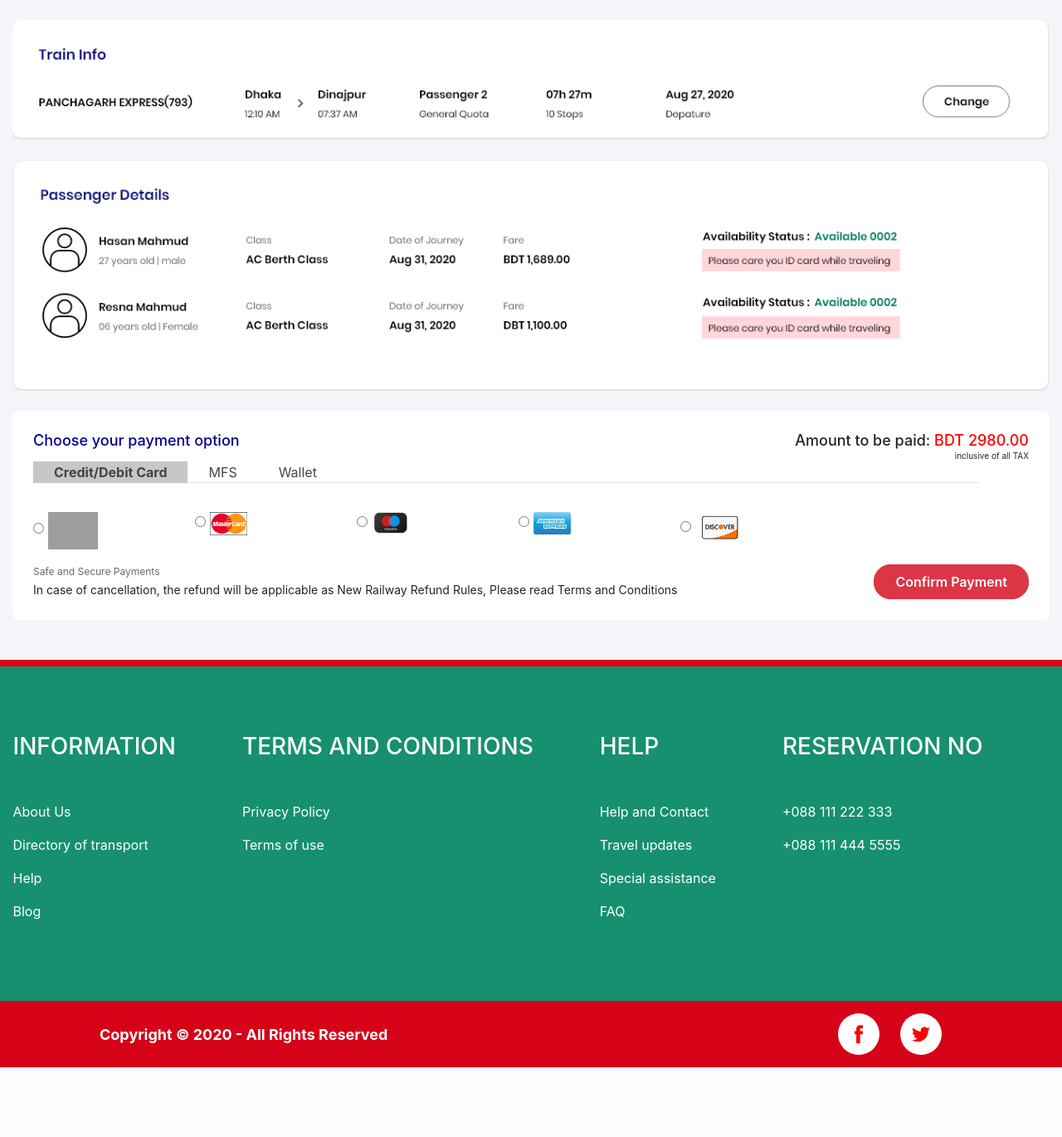
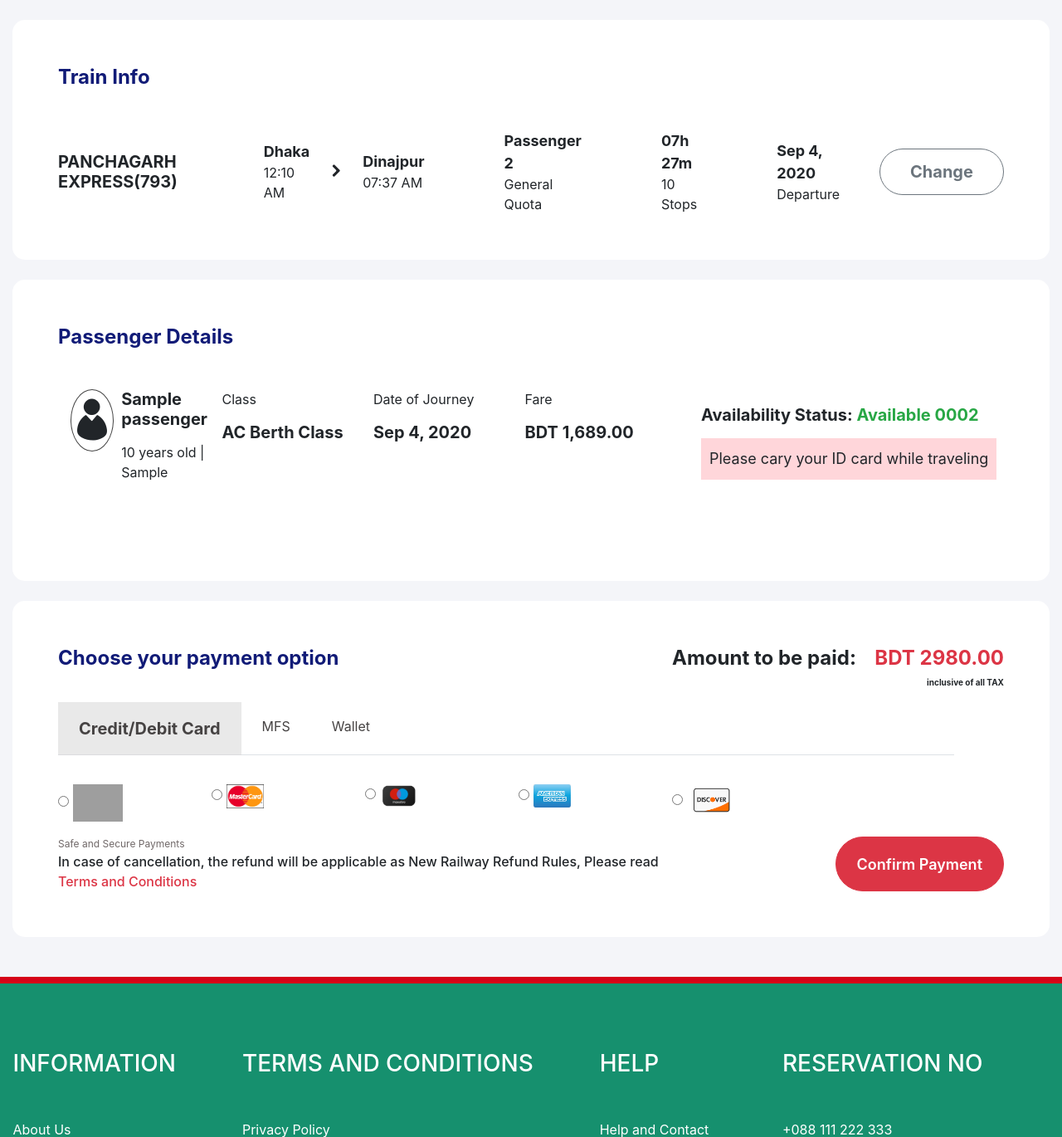
Before and after one commit to plaboncosta/web_ticket_prototype, a PHP site: page /payment.php in a window 1280 px wide. Shown: the top 1370 px of the page at 83% size. Before the commit the page ends 1286 px from the top, so only its background shows below. Run offline with PHP 8.4, Linux system fonts and the light colour scheme; a user stored in the database is signed in; data comes from the database, SQL or seed files in the repository; tables that the repository leaves empty hold one stand-in row (values such as "Sample post"); some web fonts are replaced; grey boxes are pictures that could not be loaded.

Commit message:
passenger info save"

```diff
--- a/assets/css/payment.css
+++ b/assets/css/payment.css
@@ -1,16 +1,65 @@
-.train-info, passenger-info, .footer-area {
+.ui-payment-container .train-info, passenger-info, .footer-area {
     width: 100%;
     }
 
-.train-info img, .passenger-info img, .footer-area img {
+.ui-payment-container .train-info img, .passenger-info img, .footer-area img {
     width: 100%;
     }
 
-.bank-info {
+.ui-payment-container .bank-info,
+.ui-payment-container .train-info{
     background-color: #fff;
-    border-radius: 8px;
-    padding: 25px;
+    border-radius: 15px;
+    padding: 55px;
     }
+
+.ui-payment-container .train-info button{
+    padding: 12px;
+    width: 150px;
+    font-size: 20px;
+    font-weight: 700;
+    border-radius: 30px;
+    }
+
+.ui-payment-container .train-info i{font-size: 24px}
+.ui-payment-container .train-info .ui-top{
+    font-size: 18px;
+    }
+
+.ui-payment-container .train-info .bg-pink{
+    background: #ffd6da;
+    height: 50px;
+    width: max-content;
+    display: flex;
+    align-items: center;
+    padding: 10px;
+    }
+
+.ui-payment-container .train-info .bg-pink p{
+    font-size: 18px;
+    margin: 0
+    }
+
+.ui-payment-container .train-info .col-md-4  h4,
+.ui-payment-container .train-info .col-md-8 .d-flex h4{
+    font-size: 20px;
+    }
+
+.ui-payment-container .ui-avatar i{
+    font-size: 50px;
+    }
+
+.ui-payment-container .ui-avatar{
+    width: 75px;
+    height: 75px;
+    display: flex;
+    margin-right: 5%;
+    border-radius: 50%;
+    align-items: center;
+    border: 1px solid #444;
+    justify-content: center;
+    }
+
 
 .bank-info-header > h5 {
     color: #00008c;
@@ -43,9 +92,10 @@
     }
 
 .bank-info-body ul li a.active {
-    background-color: #c7c7c7;
-    padding: 3px 25px;
+    background-color: rgba(218, 218, 218, 0.58);
+    padding: 20px 25px;
     font-weight: bold;
+    font-size: 20px;
     }
 
 .bank-info-body ul li a:hover {
@@ -63,12 +113,15 @@
     }
 
 .bank-info-footer .condition {
-    font-size: 14px;
+    font-size: 16px;
+    font-weight: 500;
     }
 
 .bank-info-footer .confirm-payment {
-    padding: 8px 25px;
+    padding: 13px 25px;
     font-weight: 600;
+    font-size: 18px;
+    border-radius: 50px !important;
     }
 
 
@@ -174,3 +227,8 @@
     color: #fff;
     background-color: #05533e;
     }
+
+.ui-payment-container .ui-header{
+    color: #111b77;
+    margin-bottom: 3.5%;
+    }
--- a/payment.php
+++ b/payment.php
@@ -1,3 +1,43 @@
+<?php
+include 'config.php';
+session_start();
+
+// Create connection
+$conn = new mysqli($servername, $username, $password, $dbname);
+// Check connection
+if($conn->connect_error){
+    die("Connection failed: " . $conn->connect_error);
+}
+
+$id = $_SESSION['ticket_search_insert_id'];
+
+/* Fetch Search Ticket Data */
+$sql           = "select * from ticket_search where id = '$id';";
+$result        = $conn->query($sql);
+$ticket_search = '';
+
+if($result->num_rows > 0){
+    while($row = $result->fetch_assoc()){
+        $ticket_search = $row;
+    }
+}
+
+$total_passenger = (!empty($ticket_search['passenger_no']) ? $ticket_search['passenger_no'] : 0) +
+                   (!empty($ticket_search['child_no']) ? $ticket_search['child_no'] : 0);
+
+/* Fetch Passenger Data */
+$sql_two        = "select * from passengers where search_id = '$id'";
+$result_two     = $conn->query($sql_two);
+$passenger_info = array();
+
+if($result_two->num_rows > 0){
+    while($row = $result_two->fetch_assoc()){
+        array_push($passenger_info, $row);
+    }
+}
+
+?>
+
 <!DOCTYPE html>
 <html lang="en">
 <head>
@@ -16,34 +56,71 @@
 <!-- Wrapper Defined -->
 <div id="wrapper">
 
-    <div class="row mx-0 px-0 mb-5">
+    <div class="row mx-0 px-0 mb-5 ui-payment-container">
         <div class="col-md-12 pt-4">
             <!--  Train info  -->
-            <div class="train-info">
-                <img src="./assets/images/payment-page-train-info.png" alt="">
-            </div>
+            <?php include 'train-info.php'; ?>
         </div>
-
         <div class="col-md-12 pt-4">
             <!--  Passenger info  -->
-            <div class="passenger-info">
-                <img src="./assets/images/payment-page-passenger-details.png" alt="">
+            <!--  Train info  -->
+            <div class="train-info bg-white shadowCustom">
+                <h4 class="ui-header mb-5"><b>Passenger Details</b></h4>
+                <div>
+                    <?php foreach($passenger_info as $key => $item){ ?>
+                        <div class="d-flex align-items-center <?php echo $key == 0 ? 'mb-5' : '' ?>">
+                            <div class="col-md-8">
+                                <div class="d-flex justify-content-between">
+                                    <div class="w-50 d-flex">
+                                        <div class="ui-avatar"><i class="icofont-user-alt-2"></i></div>
+                                        <div>
+                                            <h4 class="mb-3"><b><?php echo !empty($item['name']) ?
+                                                        $item['name'] : '' ?></b></h4>
+                                            <p><span><?php echo !empty($item['age']) ? $item['age'] : '' ?> years old | <?php echo !empty($item['gender']) ?
+                                                        $item['gender'] : '' ?></span></p>
+                                        </div>
+                                    </div>
+                                    <div class="w-50">
+                                        <p><span>Class</span></p>
+                                        <h4><b>AC Berth Class</b></h4>
+                                    </div>
+                                    <div class="w-50">
+                                        <p><span>Date of Journey</span></p>
+                                        <h4><b><?php echo !empty($ticket_search['date']) ? date("M j, Y",
+                                                                                                strtotime($ticket_search['date'])) :
+                                                    '' ?></b></h4>
+                                    </div>
+                                    <div class="w-50">
+                                        <p><span>Fare</span></p>
+                                        <h4><b>BDT 1,689.00</b></h4>
+                                    </div>
+                                </div>
+                            </div>
+                            <div class="col-md-4">
+                                <div><h4 class="mb-3"><b>Availability Status: </b><b class="text-success">Available
+                                            0002</b></h4></div>
+                                <div class="bg-pink"><p>Please cary your ID card while traveling</p></div>
+                            </div>
+                        </div>
+                    <?php } ?>
+                </div>
             </div>
         </div>
         <div class="col-md-12 pt-4">
             <!--  Bank info  -->
-            <div class="bank-info">
+            <div class="bank-info shadowCustom">
                 <div class="bank-info-header d-flex justify-content-between">
-                    <h5>Choose your payment option</h5>
+                    <h4 class="ui-header"><b>Choose your payment option</b></h4>
                     <div class="bank-info-header-right">
-                        <h5 class="mb-0">Amount to be paid: <span>BDT 2980.00</span></h5>
-                        <span class="d-block text-right">inclusive of all TAX</span>
+                        <h4 class="mb-0"><b>Amount to be paid:</b> <span
+                                    class="font-weight-bold text-danger ml-3">BDT 2980.00</span></h4>
+                        <span class="d-block text-right font-weight-bold mt-2">inclusive of all TAX</span>
                     </div>
                 </div>
                 <div class="bank-info-body">
-                    <ul class="nav nav-tabs">
+                    <ul class="nav nav-tabs py-3">
                         <li class="active"><a class="active" data-toggle="tab" href="#card">Credit/Debit
-                            Card</a></li>
+                                Card</a></li>
                         <li><a data-toggle="tab" href="#mfs">MFS</a></li>
                         <li><a data-toggle="tab" href="#wallet">Wallet</a></li>
                     </ul>
@@ -119,8 +196,7 @@
                         <div class="col-md-8">
                             <span class="safe-secure-payments">Safe and Secure Payments</span>
                             <span class="condition">In case of cancellation, the refund will be applicable as
-                                New Railway
-                            Refund Rules, Please read Terms and Conditions</span>
+                                    New Railway Refund Rules, Please read <span class="text-danger">Terms and Conditions</span></span>
                         </div>
                         <div class="col-md-4 d-flex justify-content-end">
                             <button onclick="confirmPaymentModalShow()"
@@ -508,7 +584,7 @@
     </div>
 
     <!--  Footer Area  -->
-    <?php include 'footer.php';?>
+    <?php include 'footer.php'; ?>
 
 </div>
 
--- /dev/null
+++ b/train-info.php
@@ -0,0 +1,42 @@
+<div class="train-info bg-white">
+    <h4 class="ui-header mb-5"><b>Train Info</b></h4>
+    <div class="d-flex align-items-center justify-content-between">
+        <div class="d-flex align-items-center">
+            <div class="mr-5">
+                <h5 class="mb-0"><b>PANCHAGARH EXPRESS(793)</b></h5>
+            </div>
+            <div class="mr-1 ml-5">
+                <b class="ui-top"><?php echo !empty($ticket_search['departure']) ?
+                        $ticket_search['departure'] : ''; ?></b>
+                <p class="mb-0">12:10 AM</p>
+            </div>
+            <div class="mr-1 ml-3">
+                <i class="icofont-rounded-right"></i>
+            </div>
+            <div class="mr-5 ml-3">
+                <b class="ui-top"><?php echo !empty($ticket_search['arrival']) ?
+                        $ticket_search['arrival'] : ''; ?></b>
+                <p class="mb-0">07:37 AM</p>
+            </div>
+            <div class="mr-5 ml-5">
+                <b class="ui-top">Passenger <?php echo $total_passenger; ?></b>
+                <p class="mb-0">General Quota</p>
+            </div>
+            <div class="mr-5 ml-5">
+                <b class="ui-top">07h 27m</b>
+                <p class="mb-0">10 Stops</p>
+            </div>
+            <div class="mr-5 ml-5">
+                <b class="ui-top"><?php echo !empty($ticket_search['date']) ? date("M j, Y",
+                                                                                   strtotime($ticket_search['date'])) :
+                        '' ?></b>
+                <p class="mb-0">Departure</p>
+            </div>
+        </div>
+        <div>
+            <button onclick="window.location.href = 'trainDetails.php'"
+                    class="btn btn-outline-secondary">Change
+            </button>
+        </div>
+    </div>
+</div>
--- a/trainDetails.php
+++ b/trainDetails.php
@@ -414,6 +414,7 @@ session_start();
 <!-- Js Link -->
 <script src="./assets/js/jquery.min.js"></script>
 <script src="./assets/js/bootstrap.min.js"></script>
+<script src="./assets/js/custom.script.js"></script>
 <script src="./assets/js/trainDetails.js"></script>
 <script>
     let base = "<?php echo $base_url; ?>";
```
Also changed, not shown: db.php (+44 -0 lines), ticket-selection.php (+81 -92 lines).
